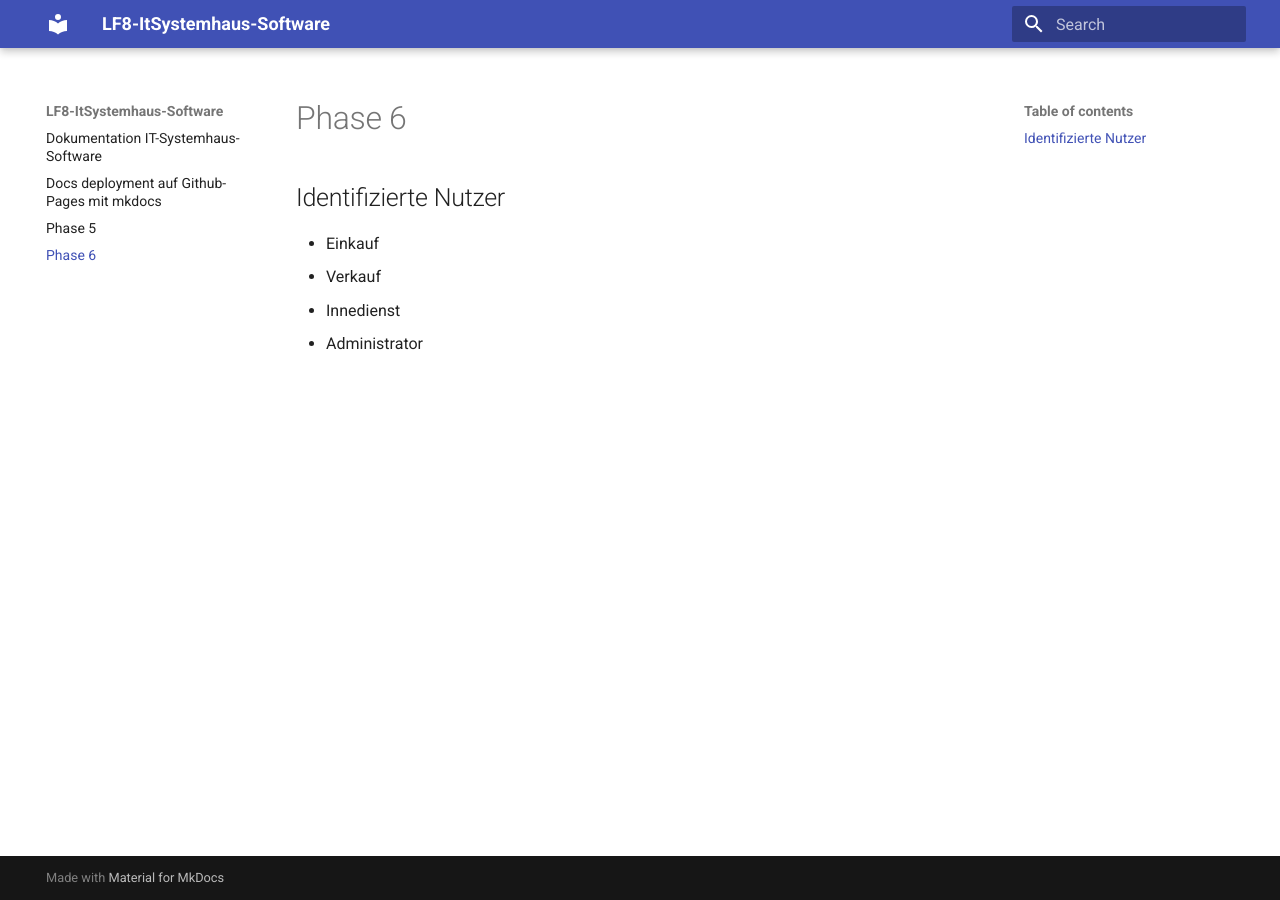
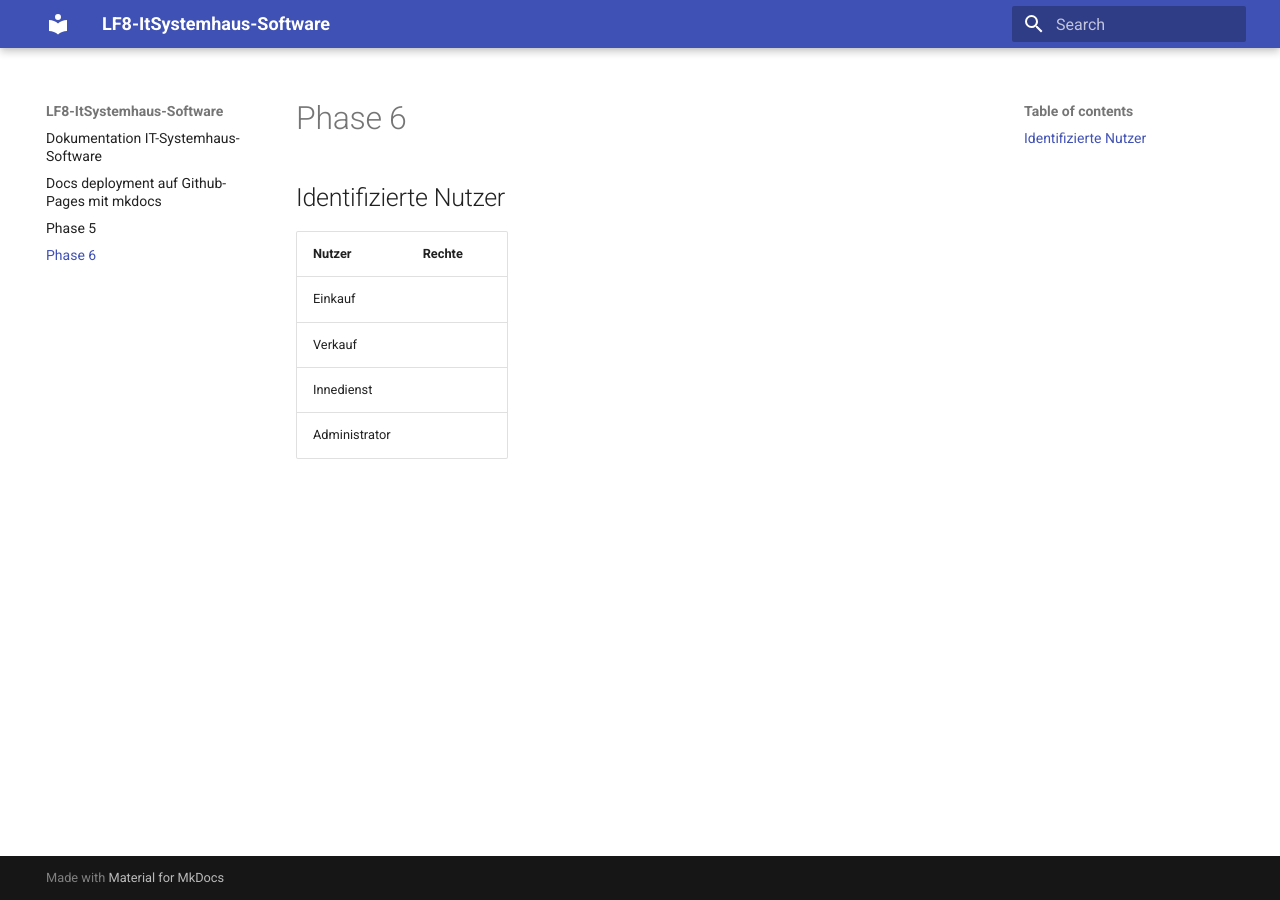
Before and after one commit to fabi321/lf8-itsystemhaus-software, an MkDocs documentation site: the page built from docs/phase6.md, in a window 1280 px wide. Built offline with MkDocs 1.6.1 and Material for MkDocs 9.7.7, drawn with Linux system fonts in a browser that asks for light colours.

Commit message:
tabelle gemacht

```diff
--- a/docs/phase6.md
+++ b/docs/phase6.md
@@ -2,7 +2,9 @@
 
 ## Identifizierte Nutzer
 
-- Einkauf
-- Verkauf
-- Innedienst
-- Administrator
+| Nutzer | Rechte |
+|--------|--------|
+| Einkauf |  |
+| Verkauf |  |
+| Innedienst |  |
+| Administrator |  |
```
